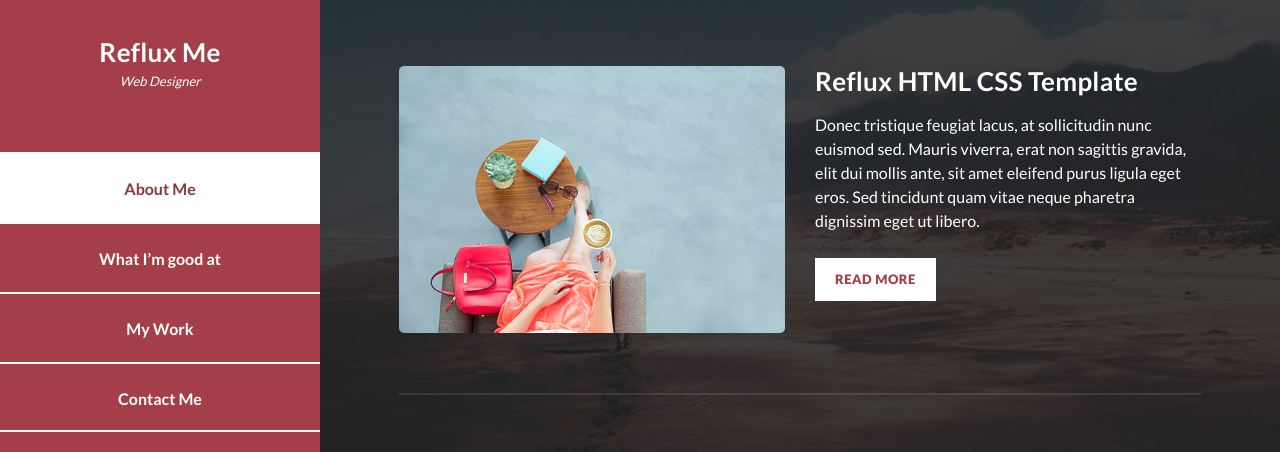
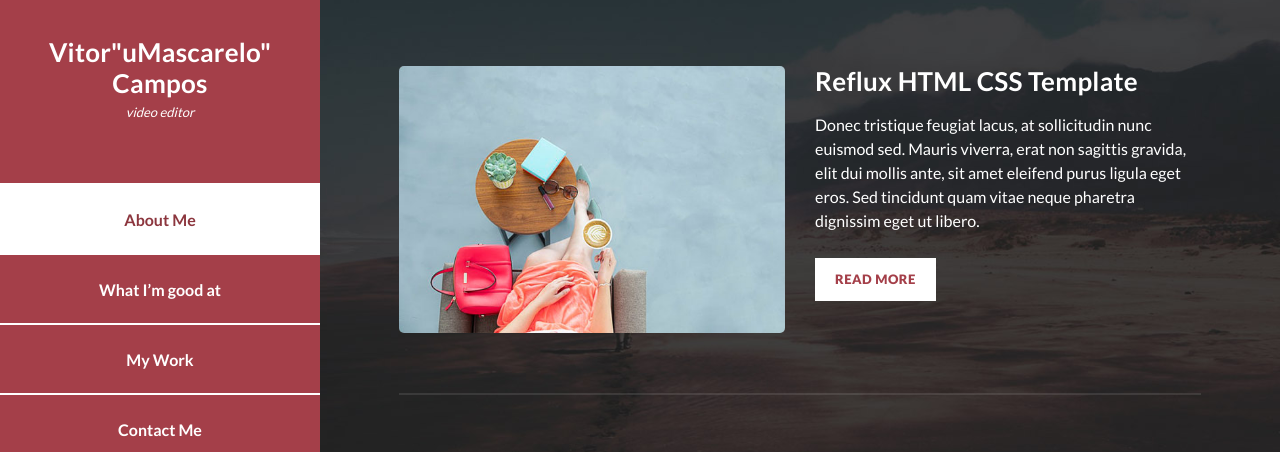
Before and after one commit to uMascarello/uMascarello.github.io, a plain HTML site: page index.html in a window 1280 px wide. Shown: the part 203-655 px from the top of the page. Drawn offline with Linux system fonts and the light colour scheme.

Commit message:
Update index.html

```diff
--- a/index.html
+++ b/index.html
@@ -40,8 +40,8 @@ https://templatemo.com/tm-531-reflux
               <a href="#"><img src="assets/images/author-image.jpg" alt="" /></a>
             </div>
             <div class="author-content">
-              <h4>Reflux Me</h4>
-              <span>Web Designer</span>
+              <h4>Vitor"uMascarelo" Campos</h4>
+              <span>video editor</span>
             </div>
             <nav class="main-nav" role="navigation">
               <ul class="main-menu">
```
